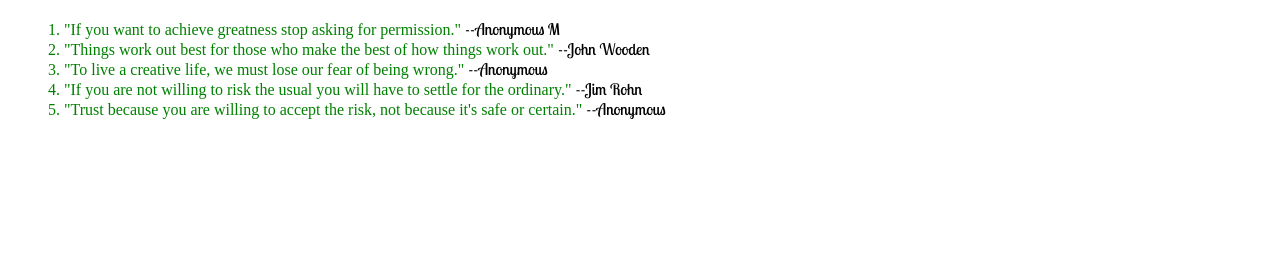
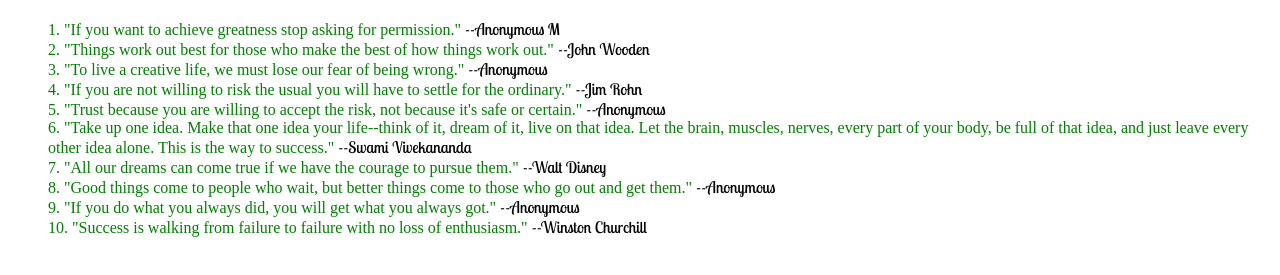
Before and after one commit to Tasha25/oDesk, a plain HTML site: page index.html in a window 1280 px wide. Shown: the part 61-336 px from the top of the page. Drawn offline with Linux system fonts and the light colour scheme.

Commit message:
another commit

```diff
--- a/index.html
+++ b/index.html
@@ -38,6 +38,17 @@
 
 <li> 5. "Trust because you are willing to accept the risk, not because it's safe or certain." <span> --Anonymous</span> </li>
 
+<li> 6. "Take up one idea. Make that one idea your life--think of it, dream of it, live on that idea. Let the brain, muscles, nerves, every part of your body, be full of that idea, and just leave every other idea alone. This is the way to success." <span> --Swami Vivekananda</span> </li>
+
+<li> 7. "All our dreams can come true if we have the courage to pursue them." <span> --Walt Disney</span></li>
+
+<li> 8. "Good things come to people who wait, but better things come to those who go out and get them." <span> --Anonymous</span></li>
+
+<li> 9. "If you do what you always did, you will get what you always got." <span> --Anonymous</span></li>
+
+<li> 10. "Success is walking from failure to failure with no loss of enthusiasm." <span> --Winston Churchill <span> </li>
+
+
 
 <ul>
 </p>
```
